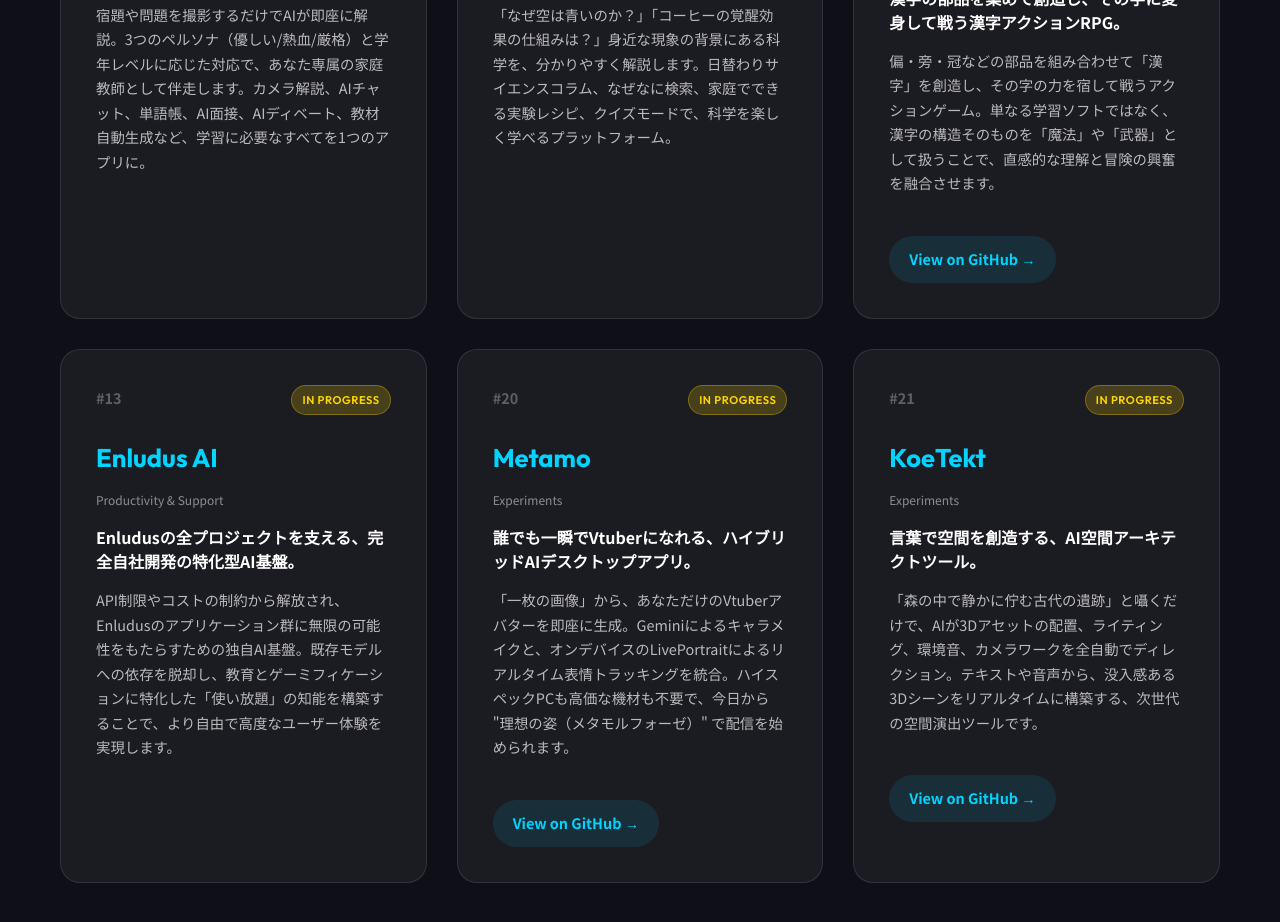
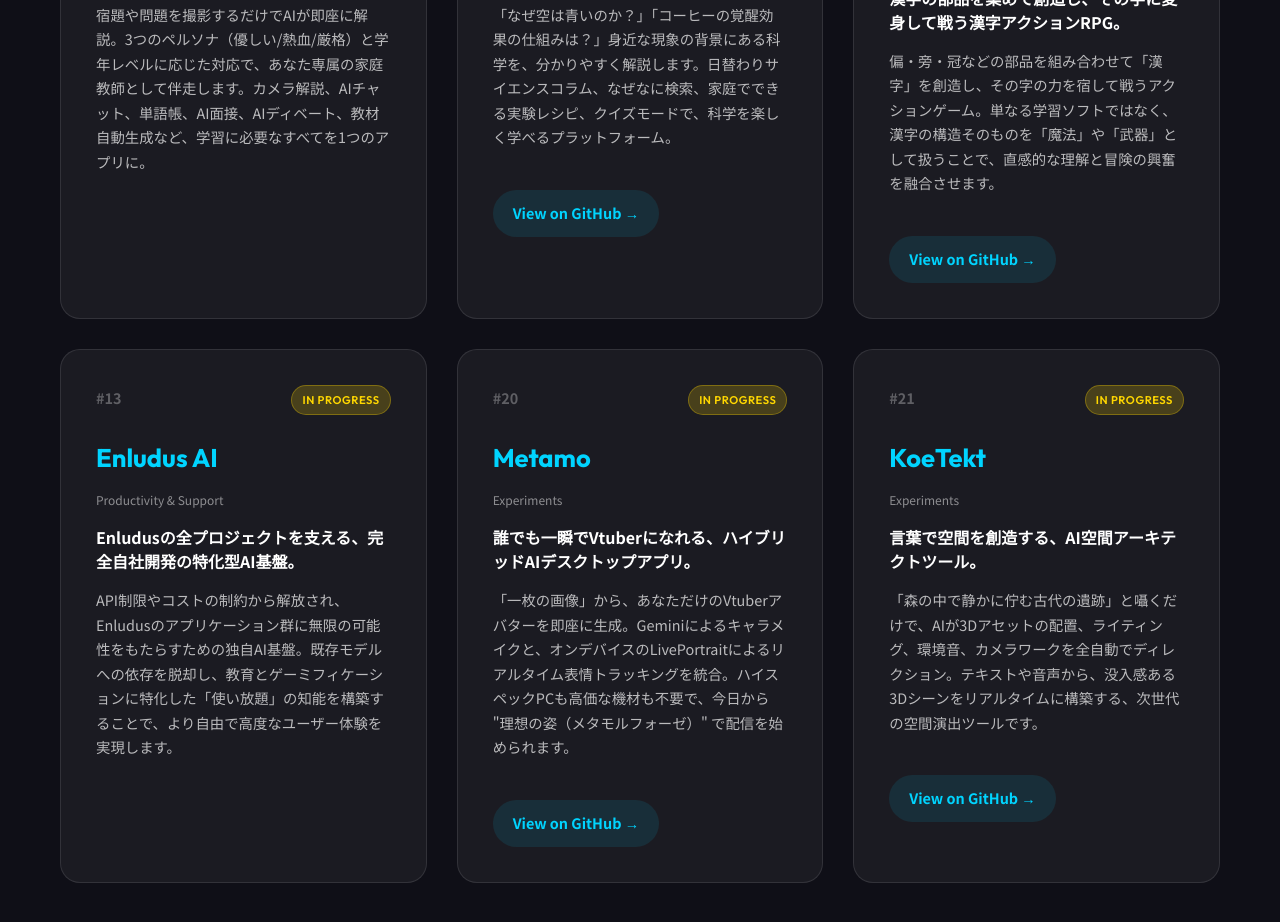
Before and after one commit to naki0227/enludus, a website built with Vite: page projects.html in a window 1280 px wide. Shown: the part 2228-3150 px from the top of the page. Built offline with nearby package versions, Linux system fonts and the light colour scheme.

Commit message:
docs: add LifehackAlchemist github link

```diff
--- a/projects.html
+++ b/projects.html
@@ -377,6 +377,8 @@
                     <p class="description">
                         「なぜ空は青いのか？」「コーヒーの覚醒効果の仕組みは？」身近な現象の背景にある科学を、分かりやすく解説します。日替わりサイエンスコラム、なぜなに検索、家庭でできる実験レシピ、クイズモードで、科学を楽しく学べるプラットフォーム。
                     </p>
+                    <a href="https://github.com/naki0227/LifeHackAlchemist" target="_blank" class="project-link">View on
+                        GitHub →</a>
                 </article>
 
                 <!-- KANA: ZISOHKAI -->
```
